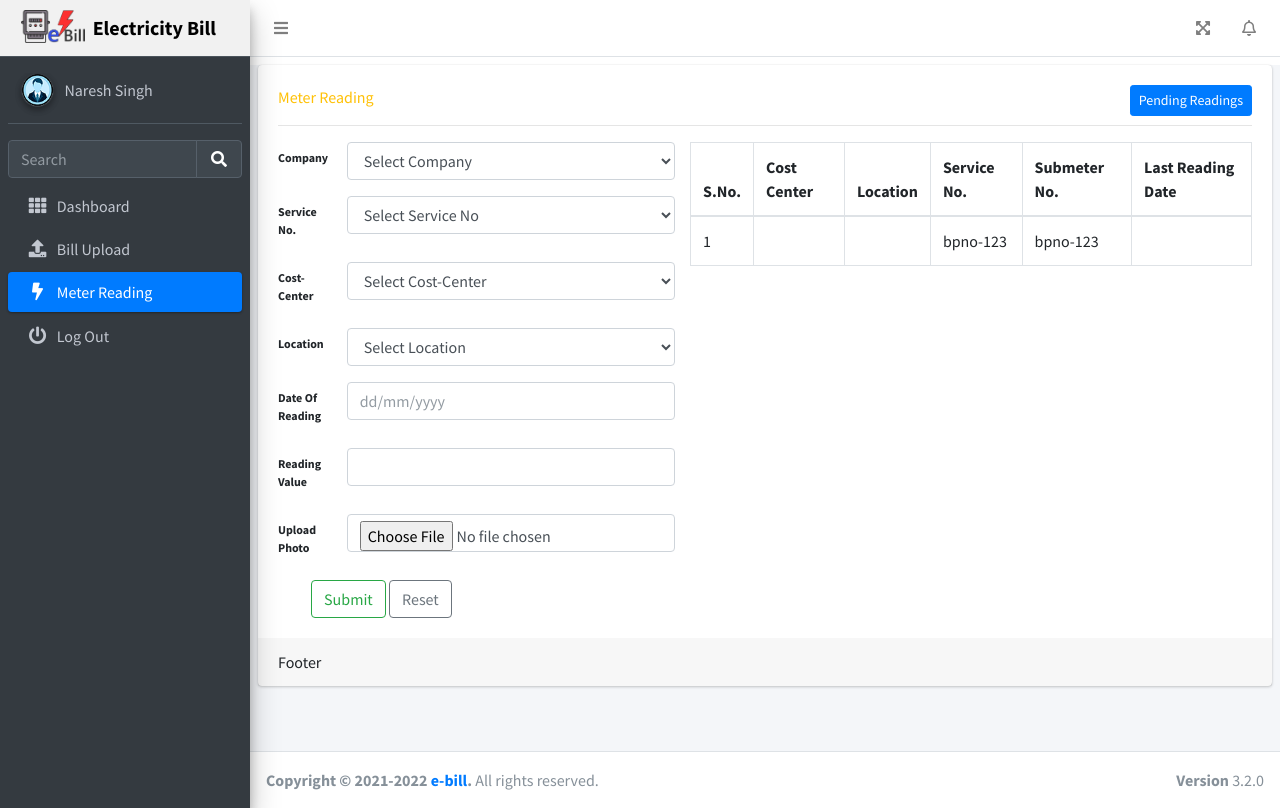
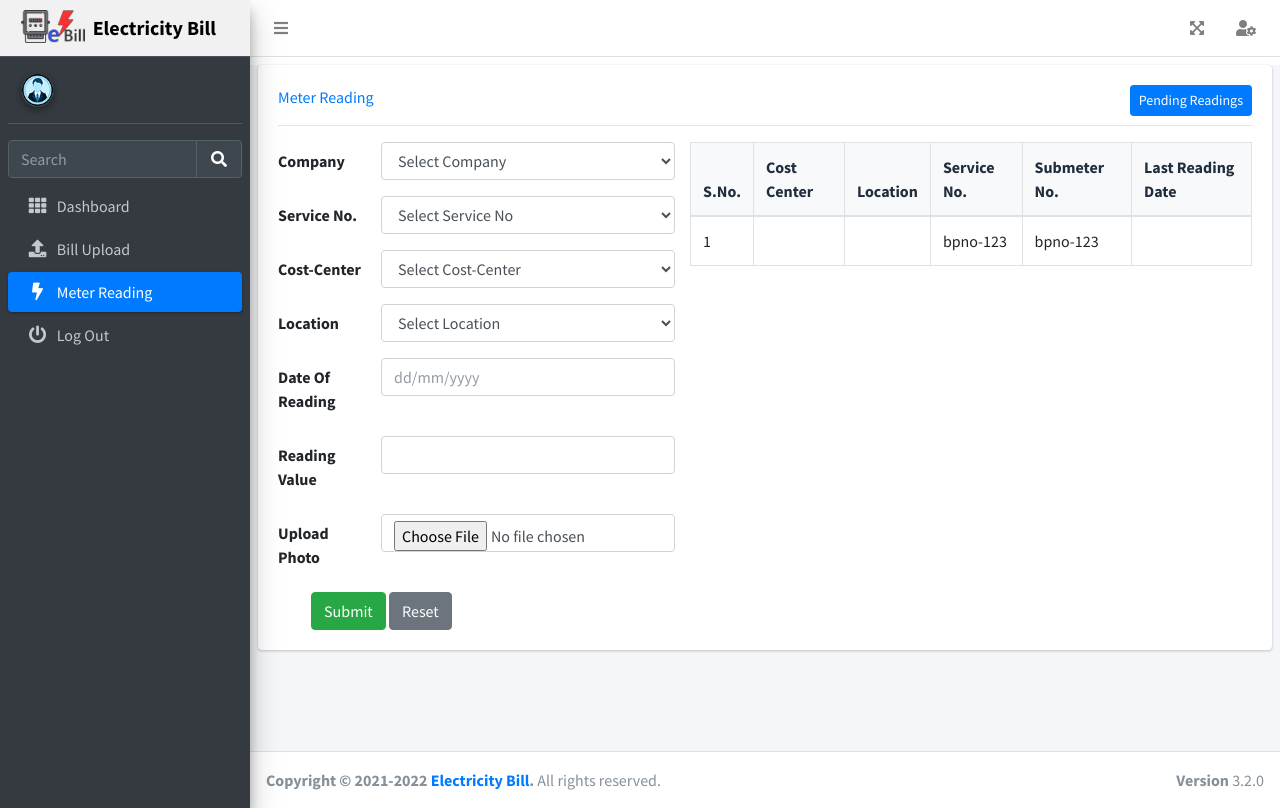
Before and after one commit to rahul1290/bill, a CodeIgniter app: page /bill/Meter-Reading in a window 1280 px wide. Run offline with CodeIgniter, Linux system fonts and the light colour scheme; data comes from the database, SQL or seed files in the repository; data that the repository does not hold is empty; some libraries are stand-ins or nearby versions.

Commit message:
local ui change

```diff
--- a/application/views/admin_layout.php
+++ b/application/views/admin_layout.php
@@ -44,9 +44,9 @@
       </li>
       <!-- Notifications Dropdown Menu -->
       <li class="nav-item dropdown">
-        <a class="nav-link" data-toggle="dropdown" href="#">
+        <a class="nav-link text-capitalize" data-toggle="dropdown" href="#">
           <?php echo $this->session->userdata('name'); ?>
-          <i class="far fa-bell"></i>
+          <i class="fa fa-user-cog"></i>
           <!-- <span class="badge badge-warning navbar-badge">15</span> -->
         </a>
         <div class="dropdown-menu dropdown-menu-lg dropdown-menu-right">
@@ -80,7 +80,7 @@
           <img src="<?php echo base_url(); ?>assets/images/user-icon.png" class="img-circle elevation-2" alt="Naresh">
         </div>
         <div class="info">
-          <a href="#" class="d-block">Naresh Singh</a>
+          <a href="#" class="d-block text-capitalize"><?php echo $this->session->userdata('name'); ?></a>
         </div>
       </div>
 
@@ -233,7 +233,7 @@
     <div class="float-right d-none d-sm-block">
       <b>Version</b> 3.2.0
     </div>
-    <strong>Copyright &copy; 2021-2022 <a href="<?php echo base_url(); ?>">e-bill</a>.</strong> All rights reserved.
+    <strong>Copyright &copy; 2021-2022 <a href="<?php echo base_url(); ?>">Electricity Bill</a>.</strong> All rights reserved.
   </footer>
 
   <!-- Control Sidebar -->
--- a/application/views/login.php
+++ b/application/views/login.php
@@ -11,8 +11,9 @@
 </head>
 <body class="hold-transition login-page">
 <div class="login-box">
-  <div class="login-logo">
-    <a href="#"><?php echo $this->config->item('project_name'); ?></a>
+  <div class="login-logo mb-4">
+  <a href=""><img src="<?php echo base_url(); ?>assets/images/logo.png" alt="E-bill" class="brand-image" style="opacity: .8;width:200px;margin-bottom:10px;"></a>
+    <br><a style="border-bottom:1px solid #ddd;border-top:1px solid #ddd;" href="#"><?php echo $this->config->item('project_name'); ?></a>
   </div>
   <!-- /.login-logo -->
   <div class="card">
--- a/application/views/meter-reading-show.php
+++ b/application/views/meter-reading-show.php
@@ -3,7 +3,7 @@
       <div class="card">
         <div class="card-body">
           	<div class="offset-sm-1 col-10">
-          		<h4 class="text-warning" id="page-heading">Meter Readings</h4>
+          		<h4 class="text-primary" id="page-heading">Meter Readings</h4>
           		<table class="table table-bordered text-center">
                   <thead>
                     <tr>
@@ -30,10 +30,6 @@
 
         </div>
         <!-- /.card-body -->
-        <div class="card-footer">
-          Footer
-        </div>
-        <!-- /.card-footer-->
       </div>
       <!-- /.card -->
     </section>
--- a/application/views/meter-reading.php
+++ b/application/views/meter-reading.php
@@ -2,7 +2,7 @@
       <!-- Default box -->
       <div class="card">
         <div class="card-body">
-          		<span class="text-warning" id="page-heading">Meter Reading</span>
+          		<span class="text-primary" id="page-heading">Meter Reading</span>
               <span class="pull-right" style="float: right;">
                 <a class="btn btn-sm btn-primary" href="<?php echo base_url('Show-Meter-Reading'); ?>">Pending Readings</a>
               </span>
@@ -12,8 +12,8 @@
                 <?php echo $this->session->flashdata('msg'); ?>
                 <form name="f1" method="POST" enctype='multipart/form-data' action="<?php echo base_url();?>Meter-Reading">
                     <div class="form-group row">
-                        <label for="inputEmail3" class="col-sm-2 col-form-label text-xs">Company</label>
-                        <div class="col-sm-10">
+                        <label for="inputEmail3" class="col-sm-3 col-form-label">Company</label>
+                        <div class="col-sm-9">
                           <select id="company" name="company" class="form-control">
                             <option value="">Select Company</option>
                             <?php foreach($companies as $company){ ?>
@@ -25,8 +25,8 @@
                     </div>
 
                     <div class="form-group row">
-                        <label for="inputEmail3" class="col-sm-2 col-form-label text-xs">Service No.</label>
-                        <div class="col-sm-10">
+                        <label for="inputEmail3" class="col-sm-3 col-form-label ">Service No.</label>
+                        <div class="col-sm-9">
                           <select id="serviceno" name="serviceno" class="form-control">
                             <option value="">Select Service No</option>
                             <?php foreach($service_no as $sno){ ?>
@@ -39,8 +39,8 @@
 
 
                       <div class="form-group row">
-                          <label for="inputEmail3" class="col-sm-2 col-form-label text-xs">Cost-Center</label>
-                          <div class="col-sm-10">
+                          <label for="inputEmail3" class="col-sm-3 col-form-label">Cost-Center</label>
+                          <div class="col-sm-9">
                             <select id="costcenter" name="costcenter" class="form-control">
                               <option value="">Select Cost-Center</option>
                             </select>
@@ -48,8 +48,8 @@
                           </div>
                       </div>
                       <div class="form-group row">
-                          <label for="inputEmail3" class="col-sm-2 col-form-label text-xs">Location</label>
-                          <div class="col-sm-10">
+                          <label for="inputEmail3" class="col-sm-3 col-form-label">Location</label>
+                          <div class="col-sm-9">
                             <select id="location" name="location" class="form-control">
                               <option value="">Select Location</option>
                             </select>
@@ -58,42 +58,42 @@
                       </div>
 
                       <div class="form-group row">
-                          <label for="inputEmail3" class="col-sm-2 col-form-label text-xs">Date Of Reading</label>
-                          <div class="col-sm-10">
+                          <label for="inputEmail3" class="col-sm-3 col-form-label">Date Of Reading</label>
+                          <div class="col-sm-9">
                             <input type="text" name="reading_date" id="reading_date" class="form-control" placeholder="dd/mm/yyyy"/>
                           <?php echo form_error('reading_date'); ?>
                           </div>
                       </div>
 
                       <div class="form-group row">
-                          <label for="inputEmail3" class="col-sm-2 col-form-label text-xs">Reading Value</label>
-                          <div class="col-sm-10">
+                          <label for="inputEmail3" class="col-sm-3 col-form-label">Reading Value</label>
+                          <div class="col-sm-9">
                             <input type="text" name="reading_value" id="reading_value" class="form-control" />
                           <?php echo form_error('reading_value'); ?>
                           </div>
                       </div>
 
                       <div class="form-group row">
-                          <label for="inputEmail3" class="col-sm-2 col-form-label text-xs">Upload Photo</label>
-                          <div class="col-sm-10">
+                          <label for="inputEmail3" class="col-sm-3 col-form-label">Upload Photo</label>
+                          <div class="col-sm-9">
                             <input type="file" name="userfile" id="photo" class="form-control" />
                           <?php echo form_error('photo'); ?>
                           </div>
                       </div>
 
                       <div class="offset-1 mt-3">
-                        <input type="submit" class="btn btn-outline-success uppercase" id="assign-create" value="Submit">
-                        <button class="btn btn-outline-warning uppercase" id="assign-update" style="display:none;">Update</button>
+                        <input type="submit" class="btn btn-success uppercase" id="assign-create" value="Submit">
+                        <button class="btn btn-warning uppercase" id="assign-update" style="display:none;">Update</button>
 
-                        <input type="reset" class="btn btn-outline-secondary uppercase" id="cancel-btn" style="display:none;" value="Cancel">
-                        <input type="reset" class="btn btn-outline-secondary uppercase" id="reset-btn" value="Reset">
+                        <input type="reset" class="btn btn-secondary uppercase" id="cancel-btn" style="display:none;" value="Cancel">
+                        <input type="reset" class="btn btn-secondary uppercase" id="reset-btn" value="Reset">
                       </div>
                   </form>
                 </div>
 
                 <div class="col-7">
                   <table class="table table-bordered">
-                    <thead>
+                    <thead class="bg-light">
                       <tr>
                         <th>S.No.</th>
                         <th>Cost Center</th>
@@ -122,10 +122,6 @@
 
         </div>
         <!-- /.card-body -->
-        <div class="card-footer">
-          Footer
-        </div>
-        <!-- /.card-footer-->
       </div>
       <!-- /.card -->
     </section>
```
Also changed, not shown: application/views/assigntask-show.php (+2 -6 lines), application/views/assigntask.php (+6 -10 lines), application/views/bill-upload.php (+11 -13 lines), application/views/master/company.php (+6 -10 lines), application/views/master/cost-center.php (+5 -10 lines), application/views/master/location.php (+5 -10 lines), application/views/master/meter.php (+5 -9 lines), application/views/master/user.php (+5 -9 lines).
